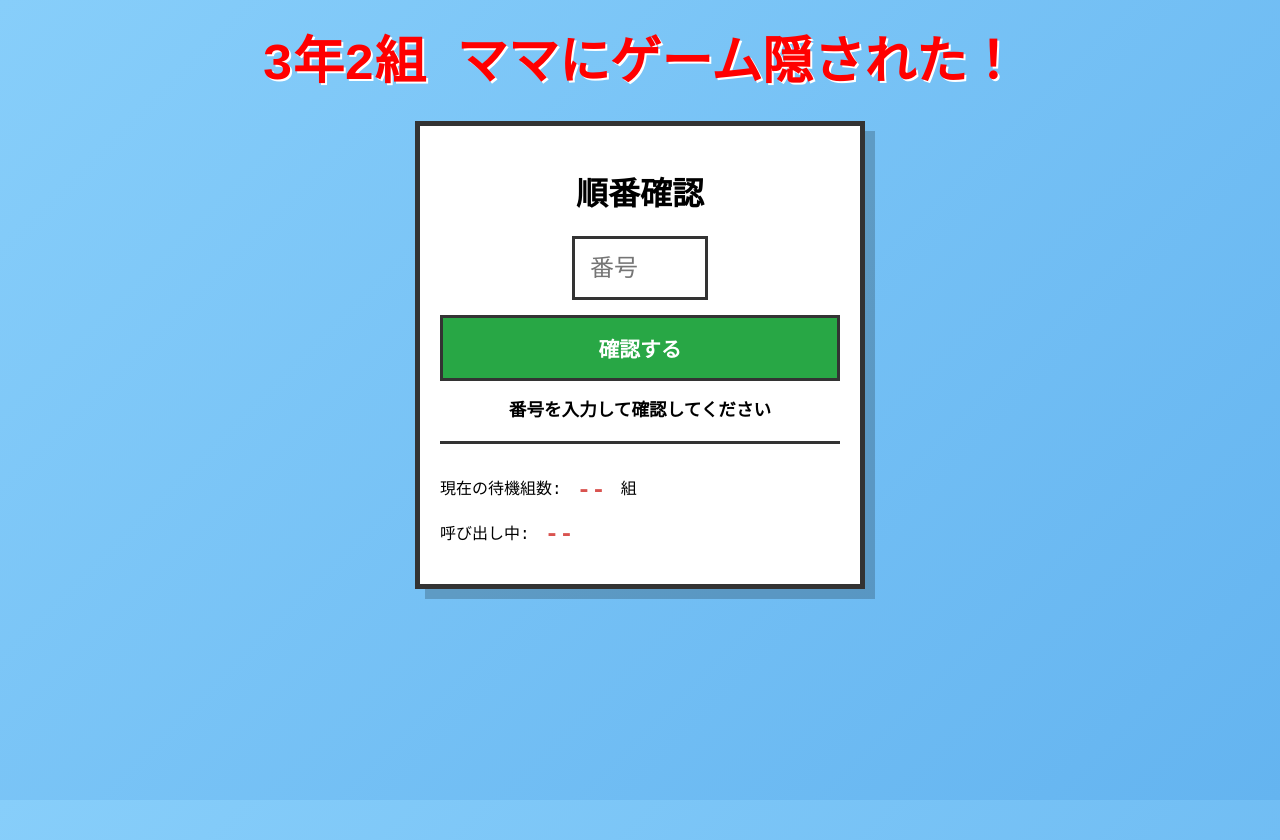
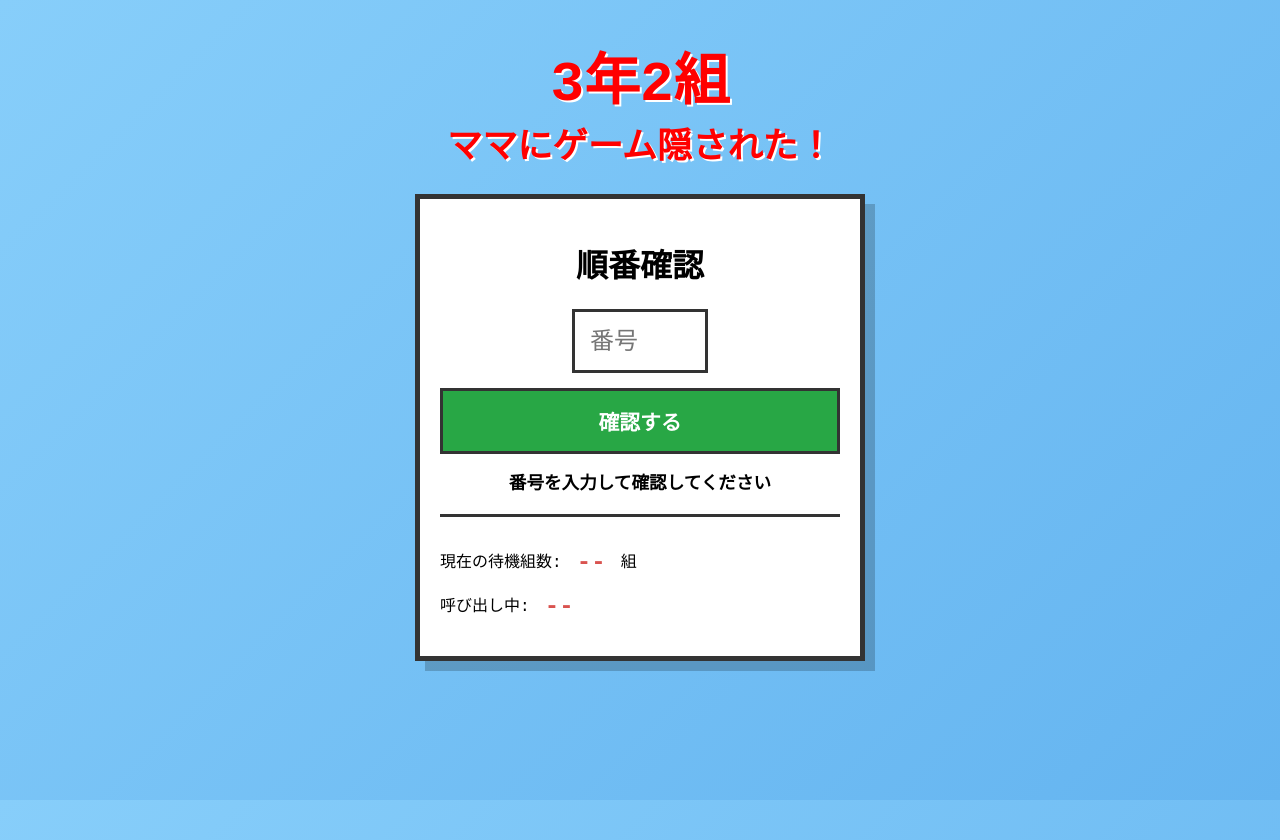
Before and after one commit to HaruS0/narabi, a plain HTML site: page index.html in a window 1280 px wide. Drawn offline with Linux system fonts and the light colour scheme.

Commit message:
Update index.html

```diff
--- a/index.html
+++ b/index.html
@@ -15,14 +15,23 @@
             margin: 0;
         }
 
-        /* タイトルを赤く大きく、かつ一つの塊として中央に配置 */
+        /* タイトル設定 */
         .title-container { margin-bottom: 25px; padding-top: 15px; }
+
+        /* 上の段：3年2組（大きく） */
         .main-title {
             color: #ff0000;
-            font-size: 3.2rem;
+            font-size: 3.5rem;
             margin: 0;
             text-shadow: 2px 2px 0px #fff;
-            line-height: 1.2;
+        }
+
+        /* 下の段：ママにゲーム隠された！（少し小さく） */
+        .sub-title {
+            color: #ff0000;
+            font-size: 2.2rem;
+            margin: 0;
+            text-shadow: 2px 2px 0px #fff;
         }
 
         .card {
@@ -58,7 +67,8 @@
 <body>
 
     <div class="title-container">
-        <h1 class="main-title">3年2組 ママにゲーム隠された！</h1>
+        <h1 class="main-title">3年2組</h1>
+        <h2 class="sub-title">ママにゲーム隠された！</h2>
     </div>
 
     <div class="card">
@@ -121,15 +131,3 @@
                 document.getElementById('status').innerText = "接続エラー発生。再試行中...";
             } finally {
                 document.getElementById('loading').style.display = "none";
-            }
-        }
-
-        setInterval(checkStatus, 10000);
-
-        if (localStorage.getItem('myNumber')) {
-            document.getElementById('myNumber').value = localStorage.getItem('myNumber');
-            checkStatus();
-        }
-    </script>
-</body>
-</html>
```
